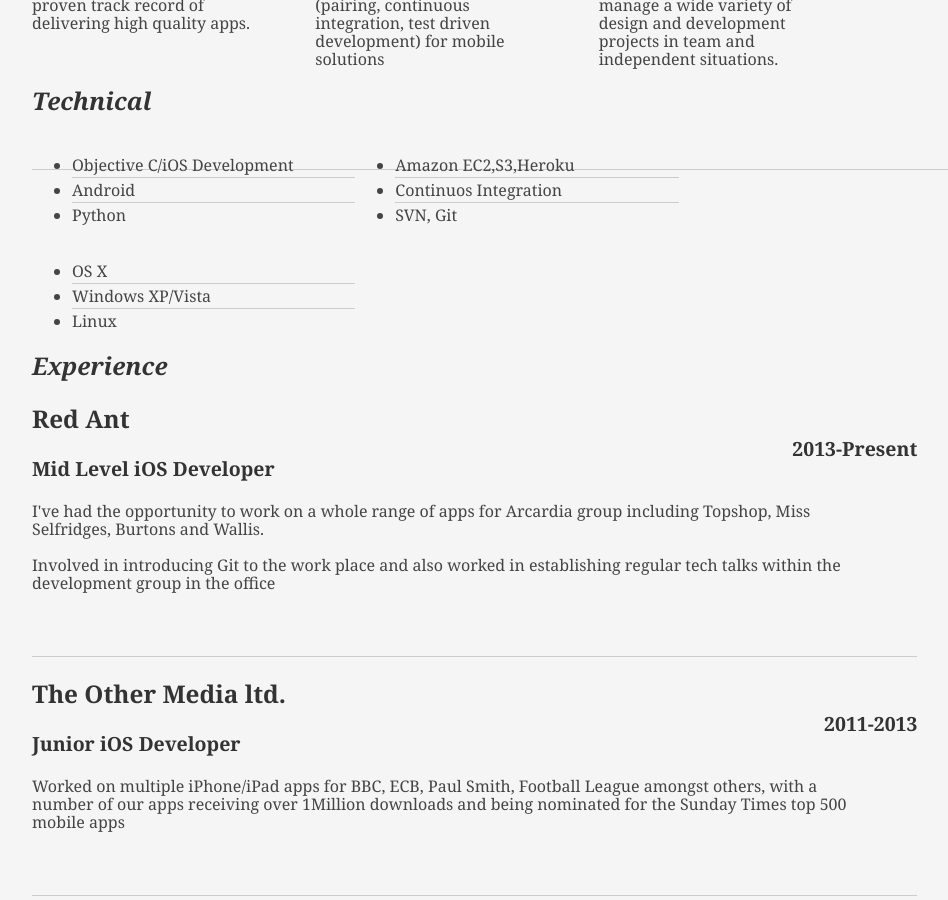
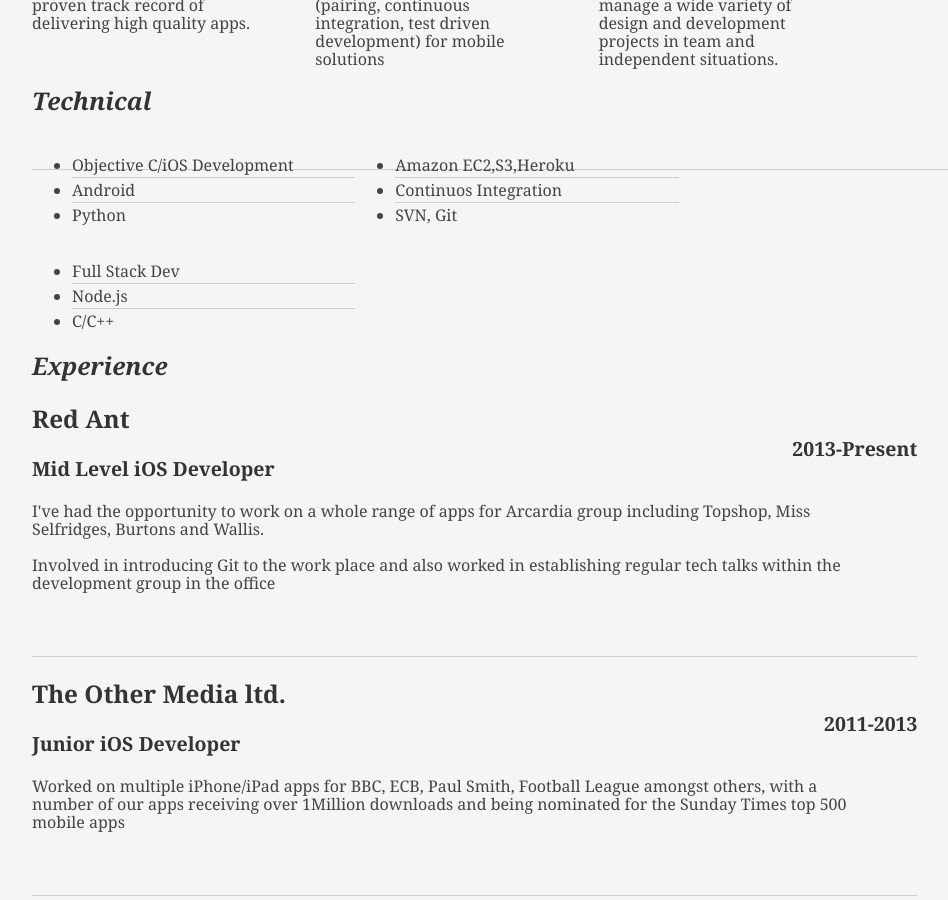
Before and after one commit to edwinbosire/edwinbosire.github.io, a Jekyll site: the page resume.html, which Jekyll copies as it is, in a window 1280 px wide and 900 px high, scrolled down 800 px. Shown: the whole window, without its empty margins (56-1004 px from the left). Built offline with Jekyll 4.4.1, drawn with Linux system fonts in a browser that asks for light colours; a style sheet for code colours, icons or effects is not loaded.

Commit message:
rectified some resume details

```diff
--- a/resume.html
+++ b/resume.html
@@ -90,9 +90,9 @@
 							</ul>
 
 							<ul class="talent">
-								<li>OS X</li>
-								<li>Windows XP/Vista</li>
-								<li class="last">Linux</li>
+								<li>Full Stack Dev</li>
+								<li>Node.js</li>
+								<li class="last">C/C++</li>
 							</ul>
 						</div>
 					</div><!--// .yui-gf-->
```
